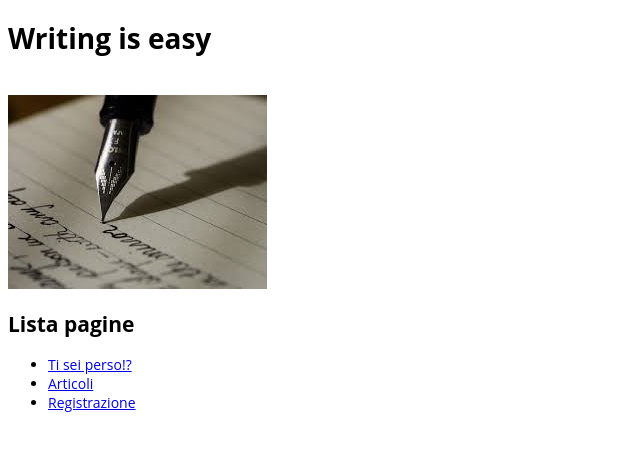
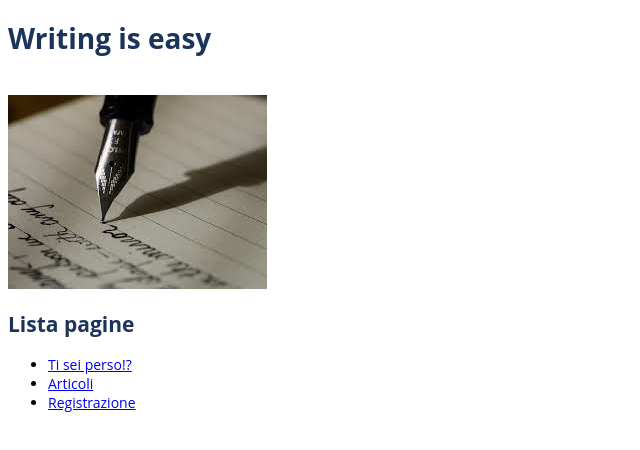
Before and after one commit to scervone/Esercitazione-FPW, a plain HTML site: page web/index.html in a window 1280 px wide. Shown: the whole page, without its empty margins (0-640 px from the left). Drawn offline with Linux system fonts and the light colour scheme.

Commit message:
First Commit Esercitazione FPW

```diff
--- a/web/style.css
+++ b/web/style.css
@@ -28,3 +28,7 @@ header, footer{
 div#content h2{
     color: #9e1616;
 }
+
+h1,h2,h3,h4,h5,h6{
+    color:  #1c345a;
+}
```
